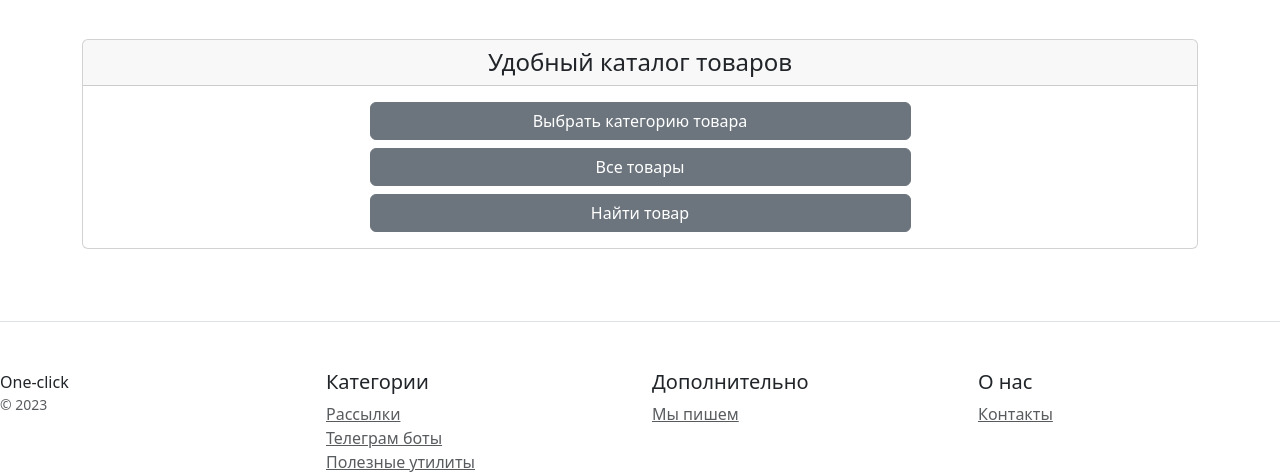
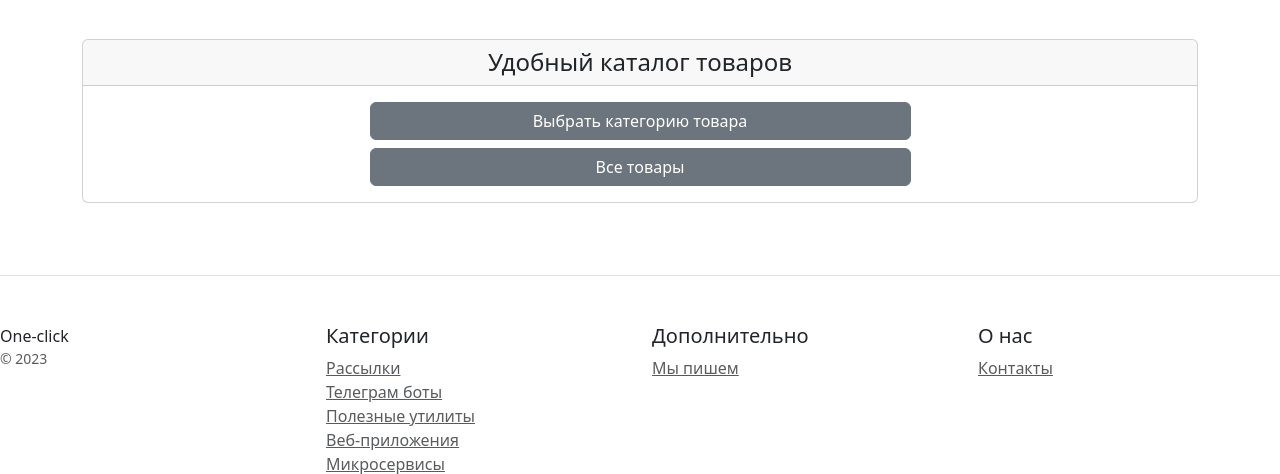
Before and after one commit to SilverAnton/newDjango_proj, a Django app: page / in a window 1280 px wide. Shown: the part 227-701 px from the top of the page. Run offline with Django 5.2, Linux system fonts and the light colour scheme; some libraries are stand-ins or nearby versions.

Commit message:
update file

```diff
--- a/catalog/templates/home.html
+++ b/catalog/templates/home.html
@@ -14,11 +14,11 @@
                 </div>
                 <div class="card-body">
                     <div class="d-grid gap-2 col-6 mx-auto">
-                        <button class="btn btn-secondary btn-primary" type="button">Выбрать категорию товара</button>
+                        <a class="btn btn-secondary btn-primary" type="button" href="{% url 'catalog:category' %}">Выбрать категорию товара</a>
 
-                        <a class="btn btn-secondary btn-primary" type="button" href="/product/">Все товары</a>
+                        <a class="btn btn-secondary btn-primary" type="button" href="{% url 'catalog:product' %}">Все товары</a>
 
-                        <button class="btn btn-secondary btn-primary" type="button">Найти товар</button>
+
                     </div>
 
                 </div>
```
